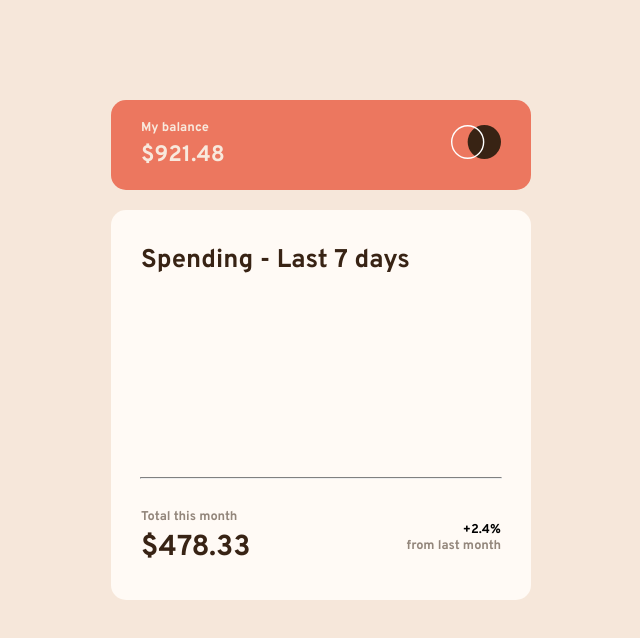
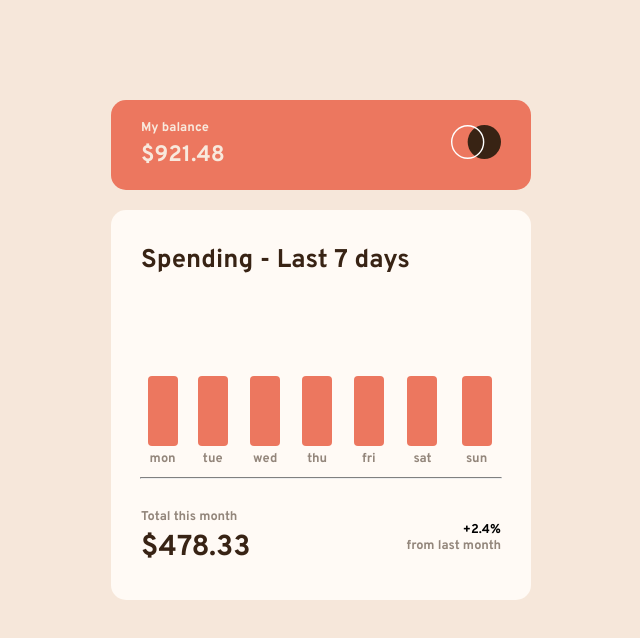
Before and after one commit to OthankQ/expenses-chart, a React (Create React App) app: page / in a window 1280 px wide. Shown: the top 638 px of the page, without its empty margins (319-959 px from the left). Built offline with nearby package versions, Linux system fonts and the light colour scheme.

Commit message:
add hover tooltip box reveal

```diff
--- /dev/null
+++ b/src/components/Bar/Bar.tsx
@@ -0,0 +1,79 @@
+import React from 'react';
+import styled from 'styled-components';
+
+export const StyledContainer = styled.div`
+  display: flex;
+  flex-direction: column;
+  align-items: center;
+  justify-content: center;
+  background-color: hsl(33, 100%, 98%);
+  gap: 5px;
+  padding-bottom: 10px;
+  span {
+    font-size: 0.8rem;
+    color: hsl(28, 10%, 53%);
+    background-color: hsl(33, 100%, 98%);
+  }
+`;
+
+export const StyledBar = styled.div`
+  height: 70px;
+  width: 30px;
+  background-color: hsl(10, 79%, 65%);
+  border-radius: 4px;
+  :hover {
+    background-color: hsl(186, 34%, 60%);
+    cursor: pointer;
+  }
+`;
+
+export const StyledTooltip = styled.div`
+  width: 100%;
+  height: 22px;
+  background-color: hsl(25, 47%, 15%);
+  padding: 2px 3px;
+  display: flex;
+  justify-content: center;
+  align-items: center;
+  border-radius: 4px;
+  span {
+    color: hsl(33, 100%, 98%);
+    background-color: hsl(25, 47%, 15%);
+  }
+`;
+
+type BarProps = {
+  data: { day: string; amount: number };
+};
+
+type BarState = {
+  displayValue: string;
+};
+
+export class Bar extends React.Component<BarProps, BarState> {
+  constructor(props: BarProps) {
+    super(props);
+    this.state = {
+      displayValue: '0',
+    };
+  }
+
+  render() {
+    return (
+      <StyledContainer>
+        <StyledTooltip style={{ opacity: this.state.displayValue }}>
+          <span>${this.props.data.amount}</span>
+        </StyledTooltip>
+        <StyledBar
+          onMouseEnter={(e) => {
+            this.setState({ displayValue: '100' });
+          }}
+          onMouseLeave={(e) => {
+            this.setState({ displayValue: '0' });
+          }}
+        />
+        <span>{this.props.data.day}</span>
+      </StyledContainer>
+    );
+  }
+}
--- a/src/components/ChartView/ChartView.tsx
+++ b/src/components/ChartView/ChartView.tsx
@@ -1,7 +1,12 @@
 import React from 'react';
 import styled from 'styled-components';
 
+import { Bar } from '../Bar/Bar';
+
 export const StyledDiv = styled.div`
+  display: flex;
+  align-items: flex-end;
+  justify-content: space-between;
   height: 200px;
   width: 100%;
   background-color: hsl(33, 100%, 98%);
@@ -17,6 +22,16 @@ export class ChartView extends React.Component<ChartViewProps, {}> {
   }
 
   render() {
-    return <StyledDiv></StyledDiv>;
+    return (
+      <StyledDiv>
+        <Bar data={this.props.data[0]} />
+        <Bar data={this.props.data[1]} />
+        <Bar data={this.props.data[2]} />
+        <Bar data={this.props.data[3]} />
+        <Bar data={this.props.data[4]} />
+        <Bar data={this.props.data[5]} />
+        <Bar data={this.props.data[6]} />
+      </StyledDiv>
+    );
   }
 }
```
